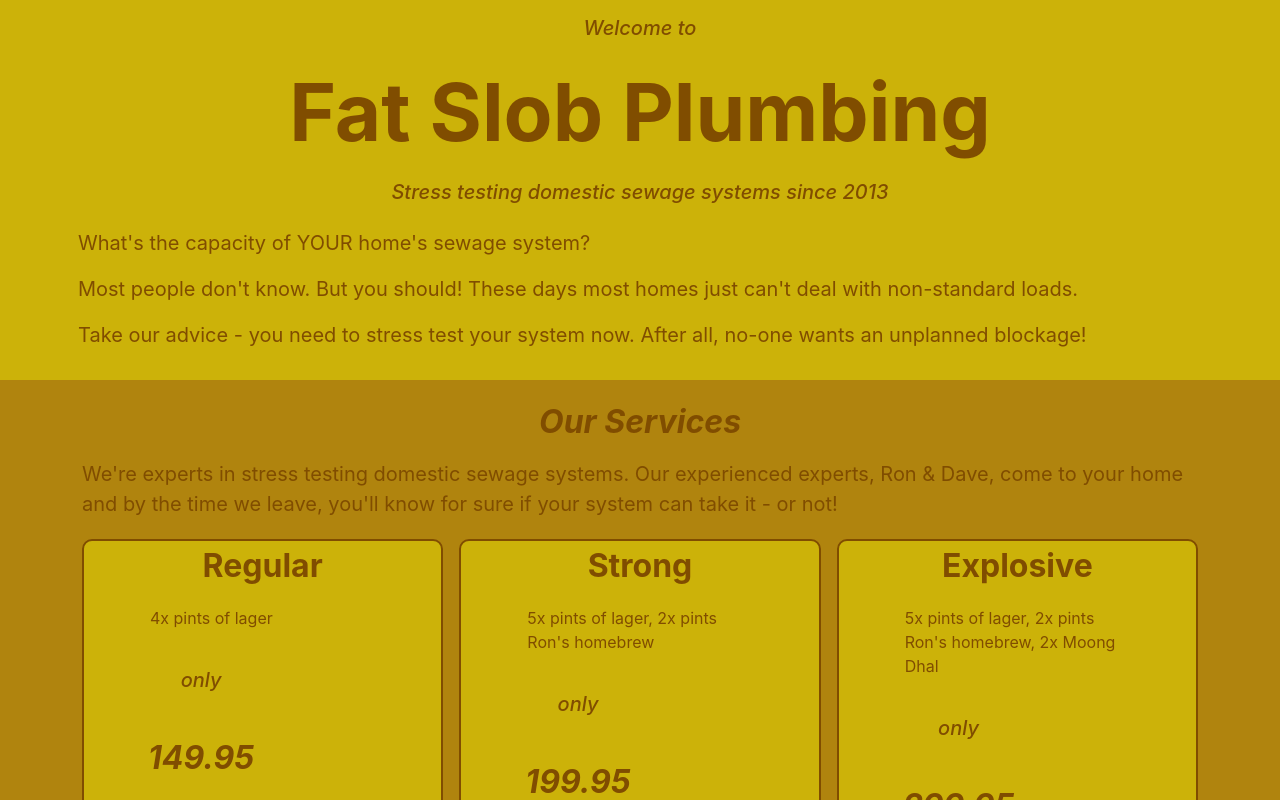
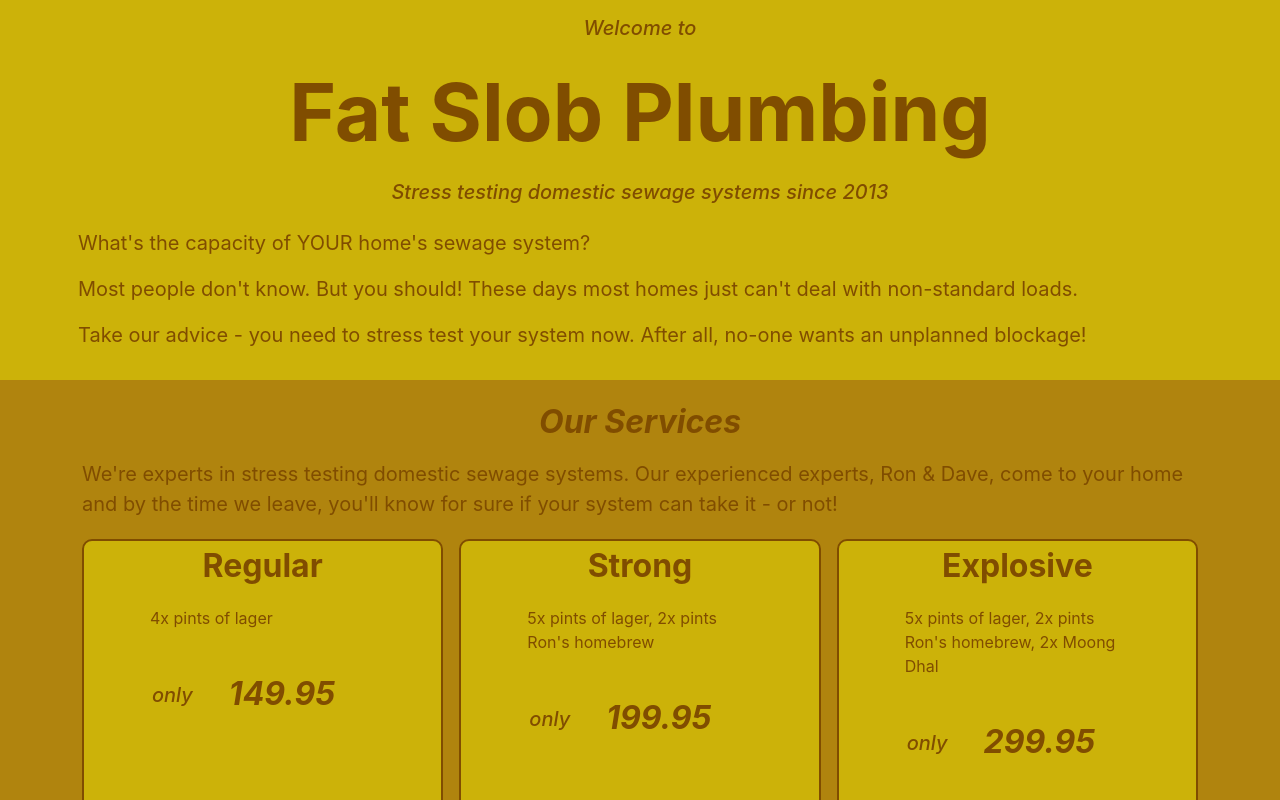
Before and after one commit to headexpanded/fat_slob_plumbing, a Next.js app: page / in a window 1280 px wide. Shown: the top 800 px of the page. Built offline with nearby package versions, Linux system fonts and the light colour scheme.

Commit message:
services prices

```diff
--- a/components/fspcards/ServicesCard.tsx
+++ b/components/fspcards/ServicesCard.tsx
@@ -22,7 +22,10 @@ export const ServicesCard =({title, content, price}:ServicesCardProps) =>{
         <div className="container d-flex flex-row text-center">
             <div className="row align-items-end justify-content-center">
                 <div className="col">
-                    <Typography.SubHeader content ="only"/><Typography.SectionTitle content ={price}/>
+                    <Typography.SubHeader content ="only"/>
+                </div>
+                <div className="col">
+                    <Typography.SectionTitle content = {price}/>
                 </div>
             </div>
         </div>
```
